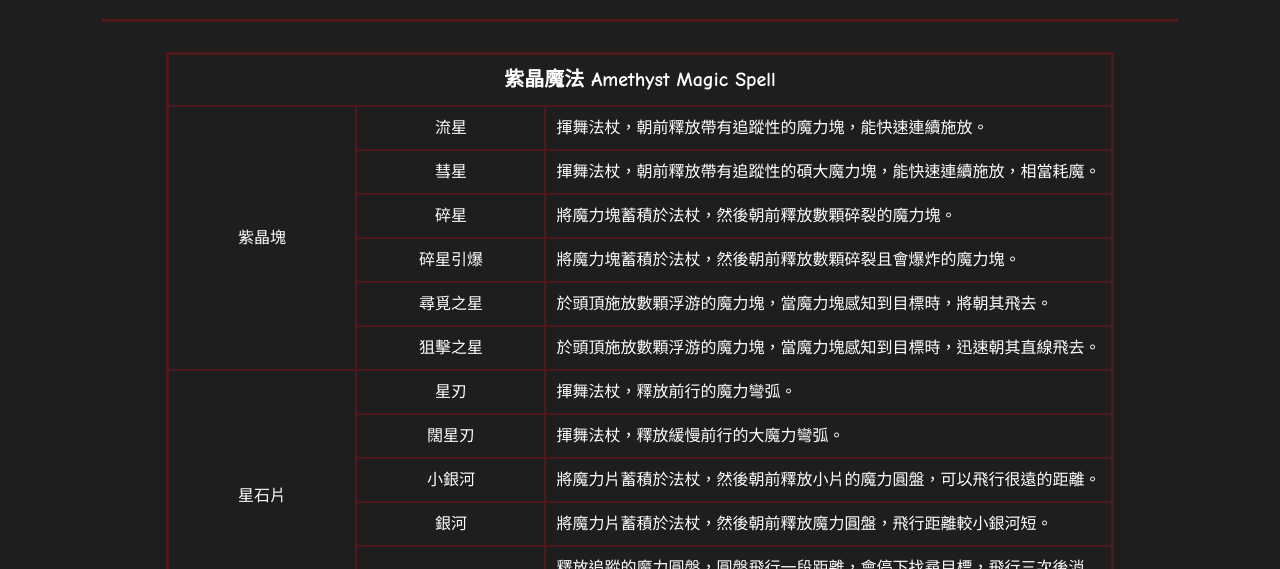
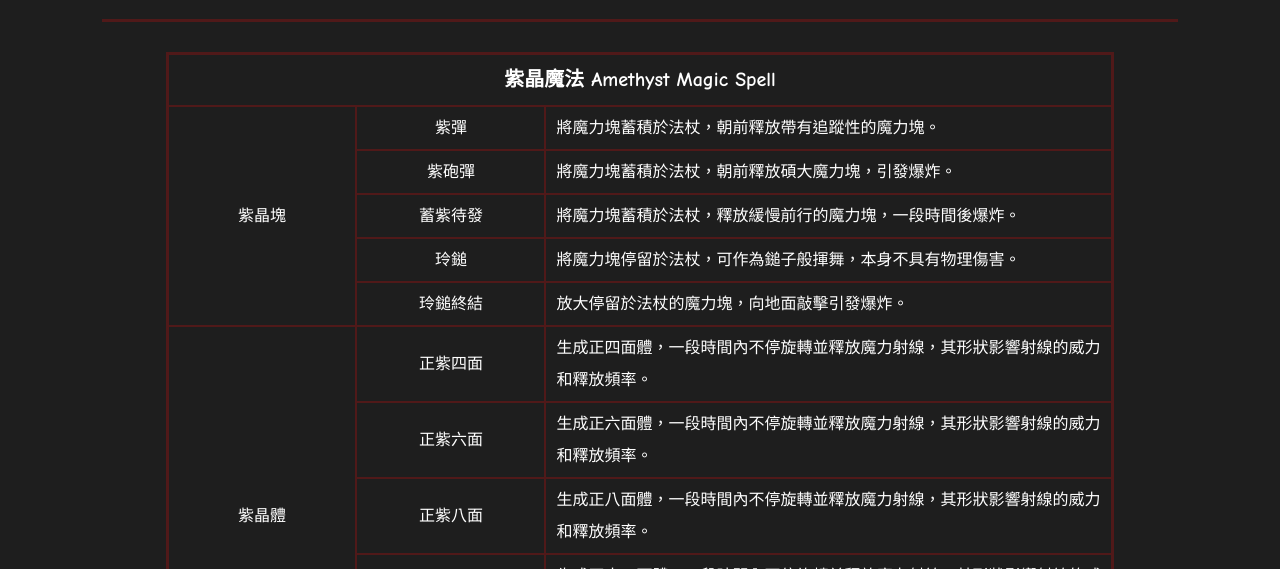
Before and after one commit to chenyouwei1314-lgtm/Merchant-Makes-no-Money-Wiki, a website: page public/紫晶魔法.html in a window 1280 px wide. Shown: the part 231-800 px from the top of the page. Drawn offline with Linux system fonts and the light colour scheme.

Commit message:
紫晶內容增加
增加文字

```diff
--- a/public/style1.css
+++ b/public/style1.css
@@ -108,8 +108,7 @@ th{font-size: 20px;
 #search-results li {font-size: 16px;
     margin-bottom: 14px;}
 
-.highlight-keyword {color: rgb(233, 164, 67);
-    font-weight: bold;}
+.highlight-keyword {color: rgb(233, 164, 67);}
 
 @media screen and (max-width: 1100px) {.wor, .cha, .cre, .sto, .equ, .ski, .tab1{width: 70%;}}
 @media screen and (max-width: 1075px) {.dis1{display: none;}}
--- a/public/紫晶魔法.html
+++ b/public/紫晶魔法.html
@@ -36,53 +36,49 @@
                     <th colspan="3">紫晶魔法 Amethyst Magic Spell</th>
                 </tr>
                 <tr>
-                    <td rowspan="6" class="td1">紫晶塊</td>
-                    <td class="td1">流星</td>
-                    <td>揮舞法杖，朝前釋放帶有追蹤性的魔力塊，能快速連續施放。</td>
+                    <td rowspan="5" class="td1">紫晶塊</td>
+                    <td class="td1">紫彈</td>
+                    <td>將魔力塊蓄積於法杖，朝前釋放帶有追蹤性的魔力塊。</td>
                 </tr>
                 <tr>
-                    <td class="td1">彗星</td>
-                    <td>揮舞法杖，朝前釋放帶有追蹤性的碩大魔力塊，能快速連續施放，相當耗魔。</td>
+                    <td class="td1">紫砲彈</td>
+                    <td>將魔力塊蓄積於法杖，朝前釋放碩大魔力塊，引發爆炸。</td>
                 </tr>
                 <tr>
-                    <td class="td1">碎星</td>
-                    <td>將魔力塊蓄積於法杖，然後朝前釋放數顆碎裂的魔力塊。</td>
+                    <td class="td1">蓄紫待發</td>
+                    <td>將魔力塊蓄積於法杖，釋放緩慢前行的魔力塊，一段時間後爆炸。</td>
                 </tr>
                 <tr>
-                    <td class="td1">碎星引爆</td>
-                    <td>將魔力塊蓄積於法杖，然後朝前釋放數顆碎裂且會爆炸的魔力塊。</td>
+                    <td class="td1">玲鎚</td>
+                    <td>將魔力塊停留於法杖，可作為鎚子般揮舞，本身不具有物理傷害。</td>
                 </tr>
                 <tr>
-                    <td class="td1">尋覓之星</td>
-                    <td>於頭頂施放數顆浮游的魔力塊，當魔力塊感知到目標時，將朝其飛去。</td>
+                    <td class="td1">玲鎚終結</td>
+                    <td>放大停留於法杖的魔力塊，向地面敲擊引發爆炸。</td>
                 </tr>
                 <tr>
-                    <td class="td1">狙擊之星</td>
-                    <td>於頭頂施放數顆浮游的魔力塊，當魔力塊感知到目標時，迅速朝其直線飛去。</td>
+                    <td rowspan="5" class="td1">紫晶體</td>
+                    <td class="td1">正紫四面</td>
+                    <td>生成正四面體，一段時間內不停旋轉並釋放魔力射線，其形狀影響射線的威力和釋放頻率。</td>
+                </tr>
+                    <td class="td1">正紫六面</td>
+                    <td>生成正六面體，一段時間內不停旋轉並釋放魔力射線，其形狀影響射線的威力和釋放頻率。</td>
                 </tr>
                 <tr>
-                    <td rowspan="5" class="td1">星石片</td>
-                    <td class="td1">星刃</td>
-                    <td>揮舞法杖，釋放前行的魔力彎弧。</td>
-                </tr>
-                    <td class="td1">闊星刃</td>
-                    <td>揮舞法杖，釋放緩慢前行的大魔力彎弧。</td>
+                    <td class="td1">正紫八面</td>
+                    <td>生成正八面體，一段時間內不停旋轉並釋放魔力射線，其形狀影響射線的威力和釋放頻率。</td>
                 </tr>
                 <tr>
-                    <td class="td1">小銀河</td>
-                    <td>將魔力片蓄積於法杖，然後朝前釋放小片的魔力圓盤，可以飛行很遠的距離。</td>
+                    <td class="td1">正紫十二面</td>
+                    <td>生成正十二面體，一段時間內不停旋轉並釋放魔力射線，其形狀影響射線的威力和釋放頻率。</td>
                 </tr>
                 <tr>
-                    <td class="td1">銀河</td>
-                    <td>將魔力片蓄積於法杖，然後朝前釋放魔力圓盤，飛行距離較小銀河短。</td>
+                    <td class="td1">正紫二十面</td>
+                    <td>生成正二十面體，一段時間內不停旋轉並釋放魔力射線，其形狀最為複雜，傷害也最為可觀。</td>
                 </tr>
                 <tr>
-                    <td class="td1">銀河追跡</td>
-                    <td>釋放追蹤的魔力圓盤，圓盤飛行一段距離，會停下找尋目標，飛行三次後消散。</td>
-                </tr>
-                <tr>
-                    <td rowspan="5" class="td1">星石團</td>
-                    <td class="td1">星石花海</td>
+                    <td rowspan="5" class="td1">紫晶團</td>
+                    <td class="td1">安身</td>
                     <td>於周圍施放魔力團，夾帶其中的魔力塊於幾秒後爆炸。</td>
                 </tr>
                 <tr>
```
Also changed, not shown: public/星石魔法.html (+10 -2 lines).
